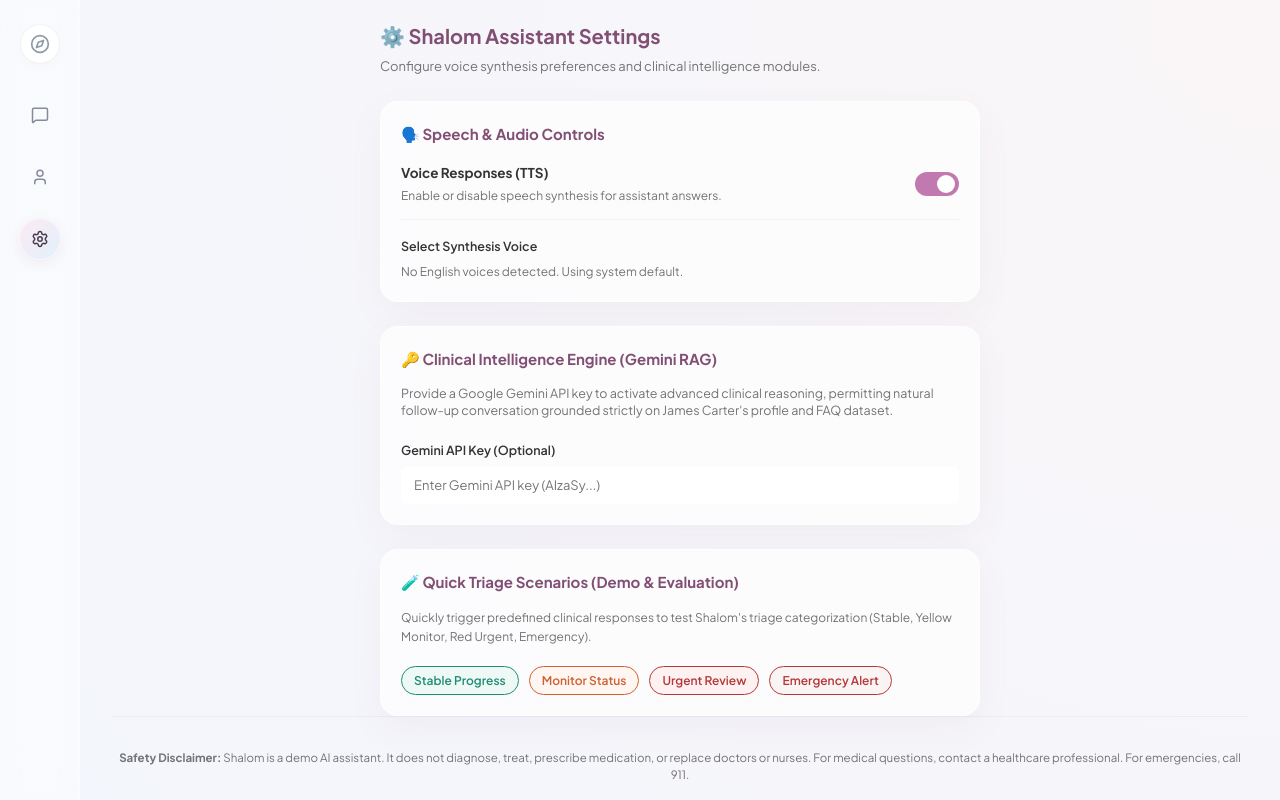
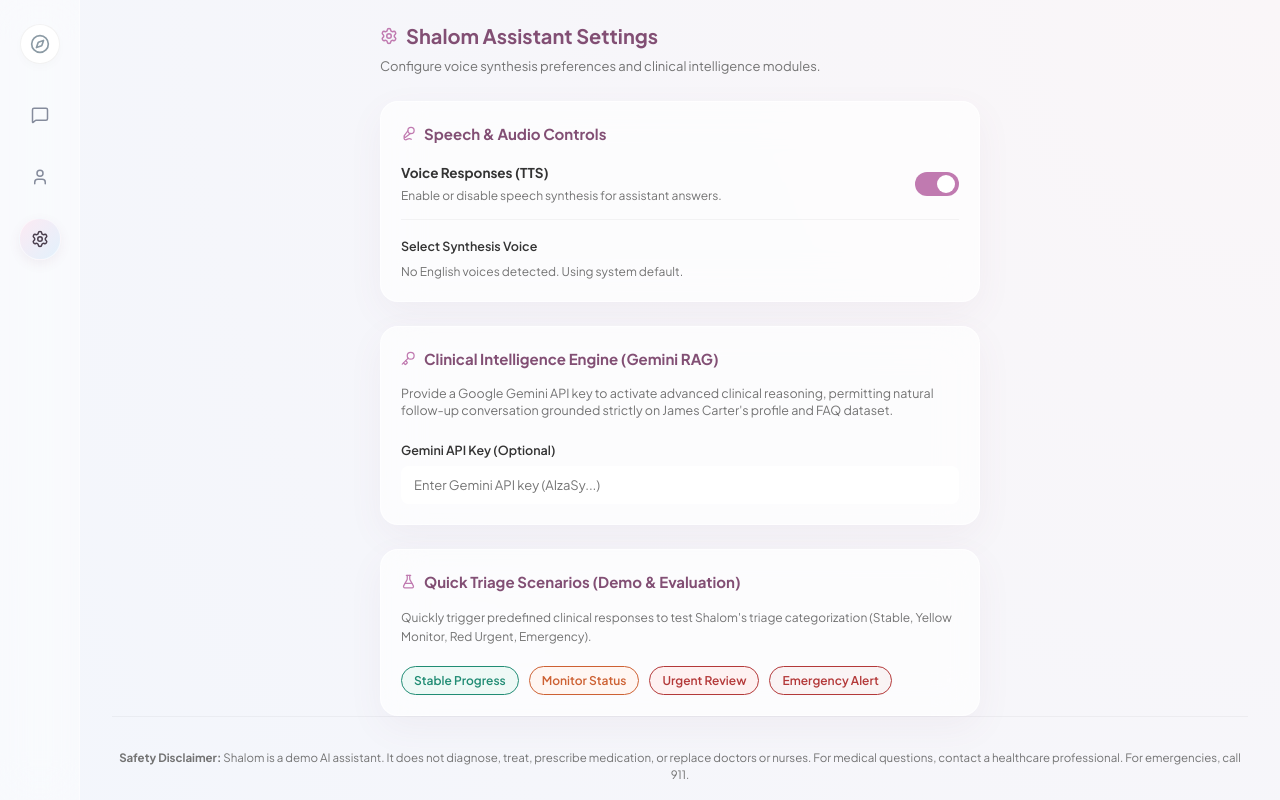
Before and after one commit to Aidarag/Shalom-Post-Operative-RecoverAI, a React (Vite) app: page / in a window 1280 px wide. Both pictures are taken after a click on the button 39 px from the left and 239 px from the top of the page. Built offline with nearby package versions, Linux system fonts and the light colour scheme.

Commit message:
style: replace all emoji with professional Lucide icons throughout the UI

```diff
--- a/src/App.tsx
+++ b/src/App.tsx
@@ -3,7 +3,15 @@ import {
   MessageSquare,
   User,
   Settings,
-  Compass
+  Compass,
+  Hospital,
+  ClipboardList,
+  Pill,
+  Key,
+  Mic2,
+  FlaskConical,
+  CheckCircle2,
+  Phone
 } from 'lucide-react';
 import { ChatInterface } from './components/ChatInterface';
 import { type CheckInAnswers, type CareTeamReport } from './utils/shalomAgent';
@@ -214,7 +222,7 @@ function App() {
           {/* Post-Op / Discharge Details */}
           <div className="glass-panel" style={{ padding: '20px', borderRadius: '18px', display: 'flex', flexDirection: 'column', gap: '14px', background: 'rgba(255, 255, 255, 0.65)', border: '1px solid rgba(255,255,255,0.7)' }}>
             <h3 style={{ fontSize: '15px', fontWeight: '700', color: 'var(--primary-dark)', margin: 0, borderBottom: '1px solid rgba(0,0,0,0.05)', paddingBottom: '8px', display: 'flex', alignItems: 'center', gap: '8px' }}>
-              🏥 Surgery & Discharge Details
+              <Hospital size={15} style={{ color: 'var(--primary)' }} /> Surgery &amp; Discharge Details
             </h3>
             <div style={{ display: 'grid', gridTemplateColumns: '1fr 1fr', gap: '12px', fontSize: '13px' }}>
               <div>
@@ -247,7 +255,7 @@ function App() {
           {/* Clinical History */}
           <div className="glass-panel" style={{ padding: '20px', borderRadius: '18px', display: 'flex', flexDirection: 'column', gap: '14px', background: 'rgba(255, 255, 255, 0.65)', border: '1px solid rgba(255,255,255,0.7)' }}>
             <h3 style={{ fontSize: '15px', fontWeight: '700', color: 'var(--primary-dark)', margin: 0, borderBottom: '1px solid rgba(0,0,0,0.05)', paddingBottom: '8px', display: 'flex', alignItems: 'center', gap: '8px' }}>
-              📋 Medical History & Vitals
+              <ClipboardList size={15} style={{ color: 'var(--primary)' }} /> Medical History &amp; Vitals
             </h3>
             <div style={{ display: 'flex', flexDirection: 'column', gap: '12px', fontSize: '13px' }}>
               <div>
@@ -282,8 +290,8 @@ function App() {
 
         {/* Discharge Care Plan */}
         <div className="glass-panel" style={{ padding: '24px', borderRadius: '20px', display: 'flex', flexDirection: 'column', gap: '16px', background: 'rgba(255, 255, 255, 0.65)', border: '1px solid rgba(255,255,255,0.7)' }}>
-          <h3 style={{ fontSize: '16px', fontWeight: '700', color: 'var(--primary-dark)', margin: 0, borderBottom: '1px solid rgba(0,0,0,0.05)', paddingBottom: '8px' }}>
-            💊 Discharge Instructions & Recovery Care Plan
+          <h3 style={{ fontSize: '16px', fontWeight: '700', color: 'var(--primary-dark)', margin: 0, borderBottom: '1px solid rgba(0,0,0,0.05)', paddingBottom: '8px', display: 'flex', alignItems: 'center', gap: '8px' }}>
+            <Pill size={16} style={{ color: 'var(--primary)' }} /> Discharge Instructions &amp; Recovery Care Plan
           </h3>
 
           <div style={{ display: 'grid', gridTemplateColumns: 'repeat(auto-fit, minmax(250px, 1fr))', gap: '20px' }}>
@@ -318,6 +326,7 @@ function App() {
           </div>
 
           <div style={{ display: 'flex', gap: '12px', flexWrap: 'wrap', marginTop: '12px', background: 'rgba(255,255,255,0.7)', padding: '14px', borderRadius: '12px', border: '1px solid rgba(0,0,0,0.03)', fontSize: '13px' }}>
+            <Phone size={13} style={{ color: 'var(--primary)' }} />
             <span style={{ fontWeight: 'bold', color: 'var(--text-main)' }}>Emergency Contact:</span>
             <span>{patient_profile.emergency_contact.name} ({patient_profile.emergency_contact.relationship})</span>
             <span>•</span>
@@ -334,8 +343,8 @@ function App() {
       <div className="settings-container" style={{ display: 'flex', flexDirection: 'column', gap: '24px', maxWidth: '600px', margin: '0 auto', animation: 'fadeIn 0.3s ease-out' }}>
 
         <div>
-          <h2 style={{ fontSize: '20px', fontWeight: '700', color: 'var(--primary-dark)', margin: 0 }}>
-            ⚙️ Shalom Assistant Settings
+          <h2 style={{ fontSize: '20px', fontWeight: '700', color: 'var(--primary-dark)', margin: 0, display: 'flex', alignItems: 'center', gap: '8px' }}>
+            <Settings size={18} style={{ color: 'var(--primary)' }} /> Shalom Assistant Settings
           </h2>
           <p style={{ fontSize: '13px', color: 'var(--text-muted)', marginTop: '4px' }}>
             Configure voice synthesis preferences and clinical intelligence modules.
@@ -345,7 +354,7 @@ function App() {
         {/* Voice and Speech Synthesis Card */}
         <div className="glass-panel" style={{ padding: '20px', borderRadius: '18px', background: 'rgba(255, 255, 255, 0.65)', border: '1px solid rgba(255,255,255,0.7)', display: 'flex', flexDirection: 'column', gap: '16px' }}>
           <h3 style={{ fontSize: '15px', fontWeight: '700', color: 'var(--primary-dark)', margin: 0, display: 'flex', alignItems: 'center', gap: '8px' }}>
-            🗣️ Speech & Audio Controls
+            <Mic2 size={15} style={{ color: 'var(--primary)' }} /> Speech &amp; Audio Controls
           </h3>
 
           <div style={{ display: 'flex', alignItems: 'center', justifyContent: 'space-between', borderBottom: '1px solid rgba(0,0,0,0.04)', paddingBottom: '12px' }}>
@@ -401,8 +410,8 @@ function App() {
 
         {/* Clinical RAG / API Configuration Card */}
         <div className="glass-panel" style={{ padding: '20px', borderRadius: '18px', background: 'rgba(255, 255, 255, 0.65)', border: '1px solid rgba(255,255,255,0.7)', display: 'flex', flexDirection: 'column', gap: '14px' }}>
-          <h3 style={{ fontSize: '15px', fontWeight: '700', color: 'var(--primary-dark)', margin: 0 }}>
-            🔑 Clinical Intelligence Engine (Gemini RAG)
+          <h3 style={{ fontSize: '15px', fontWeight: '700', color: 'var(--primary-dark)', margin: 0, display: 'flex', alignItems: 'center', gap: '8px' }}>
+            <Key size={15} style={{ color: 'var(--primary)' }} /> Clinical Intelligence Engine (Gemini RAG)
           </h3>
           <p style={{ fontSize: '12.5px', color: 'var(--text-muted)', margin: 0, lineHeight: '1.4' }}>
             Provide a Google Gemini API key to activate advanced clinical reasoning, permitting natural follow-up conversation grounded strictly on James Carter's profile and FAQ dataset.
@@ -428,7 +437,7 @@ function App() {
             </div>
             {apiKey && (
               <span style={{ fontSize: '11px', color: 'var(--success)', fontWeight: '500', display: 'flex', alignItems: 'center', gap: '4px', marginTop: '4px' }}>
-                ✓ API key saved. Advanced grounding is fully active.
+                <CheckCircle2 size={12} /> API key saved. Advanced grounding is fully active.
               </span>
             )}
           </div>
@@ -436,8 +445,8 @@ function App() {
 
         {/* Demo Fast Triggers for Testing */}
         <div className="glass-panel" style={{ padding: '20px', borderRadius: '18px', background: 'rgba(255, 255, 255, 0.65)', border: '1px solid rgba(255,255,255,0.7)', display: 'flex', flexDirection: 'column', gap: '14px' }}>
-          <h3 style={{ fontSize: '15px', fontWeight: '700', color: 'var(--primary-dark)', margin: 0 }}>
-            🧪 Quick Triage Scenarios (Demo & Evaluation)
+          <h3 style={{ fontSize: '15px', fontWeight: '700', color: 'var(--primary-dark)', margin: 0, display: 'flex', alignItems: 'center', gap: '8px' }}>
+            <FlaskConical size={15} style={{ color: 'var(--primary)' }} /> Quick Triage Scenarios (Demo &amp; Evaluation)
           </h3>
           <p style={{ fontSize: '12px', color: 'var(--text-muted)', margin: 0 }}>
             Quickly trigger predefined clinical responses to test Shalom's triage categorization (Stable, Yellow Monitor, Red Urgent, Emergency).
--- a/src/components/ChatInterface.tsx
+++ b/src/components/ChatInterface.tsx
@@ -7,7 +7,15 @@ import {
   Play,
   CheckCircle,
   RotateCcw,
-  Volume2
+  Volume2,
+  ClipboardCheck,
+  MessageCircle,
+  HelpCircle,
+  X,
+  Droplets,
+  Car,
+  TrendingUp,
+  Scissors
 } from 'lucide-react';
 import {
   type Message,
@@ -217,20 +225,20 @@ export const ChatInterface: React.FC<ChatInterfaceProps> = ({
     if (chatMode === 'check-in') {
       if (checkInStep === -1) {
         return [
-          { label: "📋 Start Daily Check-in", action: "check-in" },
-          { label: "❓ How does check-in work?", action: "how-checkin" }
+          { label: "Start Daily Check-in", action: "check-in", icon: <Play size={12} /> },
+          { label: "How does check-in work?", action: "how-checkin", icon: <HelpCircle size={12} /> }
         ];
       } else {
         return [
-          { label: "❌ Reset/Stop Check-in", action: "reset-checkin" }
+          { label: "Reset / Stop Check-in", action: "reset-checkin", icon: <X size={12} /> }
         ];
       }
     } else {
       return [
-        { label: "🚿 Can I take a shower?", action: "shower" },
-        { label: "🚗 When can I drive again?", action: "drive" },
-        { label: "🎈 Is swelling normal?", action: "swelling" },
-        { label: "🩹 How do I clean my incision?", action: "incision" }
+        { label: "Can I take a shower?", action: "shower", icon: <Droplets size={12} /> },
+        { label: "When can I drive again?", action: "drive", icon: <Car size={12} /> },
+        { label: "Is swelling normal?", action: "swelling", icon: <TrendingUp size={12} /> },
+        { label: "How do I clean my incision?", action: "incision", icon: <Scissors size={12} /> }
       ];
     }
   };
@@ -389,7 +397,7 @@ export const ChatInterface: React.FC<ChatInterfaceProps> = ({
       let finalResponseText = "";
       const isEmergency = status === 'Emergency';
       if (isEmergency) {
-        finalResponseText = "🚨 **EMERGENCY WARNING** 🚨\n\nBased on your reported symptoms (such as chest pain or difficulty breathing), please **call 911 or go to the nearest emergency department immediately**. These symptoms require immediate medical attention.";
+        finalResponseText = "** EMERGENCY WARNING **\n\nBased on your reported symptoms (such as chest pain or difficulty breathing), please **call 911 or go to the nearest emergency department immediately**. These symptoms require immediate medical attention.";
       } else if (status === 'Red') {
         finalResponseText = "Thank you for sharing that. I'm sorry you are feeling this way. Based on what you reported, **your symptoms may need review by your healthcare team**. Please contact your healthcare provider's office directly today.";
       } else if (status === 'Yellow') {
@@ -520,7 +528,7 @@ export const ChatInterface: React.FC<ChatInterfaceProps> = ({
         const isEmergency = status === 'Emergency';
 
         if (isEmergency) {
-          finalResponseText = "🚨 **EMERGENCY WARNING** 🚨\n\nBased on your reported symptoms (such as chest pain or difficulty breathing), please **call 911 or go to the nearest emergency department immediately**. These symptoms require immediate medical attention.";
+          finalResponseText = "** EMERGENCY WARNING **\n\nBased on your reported symptoms (such as chest pain or difficulty breathing), please **call 911 or go to the nearest emergency department immediately**. These symptoms require immediate medical attention.";
         } else if (status === 'Red') {
           finalResponseText = "Thank you for sharing that. I'm sorry you are feeling this way. Based on what you reported, **your symptoms may need review by your healthcare team**. Please contact your healthcare provider's office directly today.";
         } else if (status === 'Yellow') {
@@ -566,7 +574,7 @@ export const ChatInterface: React.FC<ChatInterfaceProps> = ({
       setIsTyping(true);
 
       setTimeout(() => {
-        const resp = "🚨 **EMERGENCY WARNING** 🚨\n\nBased on your reported symptoms (such as chest pain or difficulty breathing), please **call 911 or go to the nearest emergency department immediately**. These symptoms require immediate medical attention.";
+        const resp = "** EMERGENCY WARNING **\n\nBased on your reported symptoms (such as chest pain or difficulty breathing), please **call 911 or go to the nearest emergency department immediately**. These symptoms require immediate medical attention.";
         setMessages(prev => [...prev, {
           id: `shalom-resp-${Date.now()}`,
           sender: 'shalom',
@@ -1107,7 +1115,7 @@ export const ChatInterface: React.FC<ChatInterfaceProps> = ({
             transition: 'all 0.2s ease'
           }}
         >
-          <span style={{ fontSize: '14px' }}>📋</span> Check-in Mode
+          <ClipboardCheck size={14} /> Check-in Mode
         </button>
         <button
           onClick={() => setChatMode('faq')}
@@ -1129,7 +1137,7 @@ export const ChatInterface: React.FC<ChatInterfaceProps> = ({
             transition: 'all 0.2s ease'
           }}
         >
-          <span style={{ fontSize: '14px' }}>💬</span> Chat / Ask Shalom
+          <MessageCircle size={14} /> Chat / Ask Shalom
         </button>
       </div>
 
@@ -1214,7 +1222,9 @@ export const ChatInterface: React.FC<ChatInterfaceProps> = ({
                 key={idx}
                 className={`pill-chip ${chip.action === 'emergency' ? 'emergency' : ''}`}
                 onClick={() => handleChipClick(chip.action)}
+                style={{ display: 'inline-flex', alignItems: 'center', gap: '5px' }}
               >
+                {chip.icon}
                 {chip.label}
               </button>
             ))}
```
